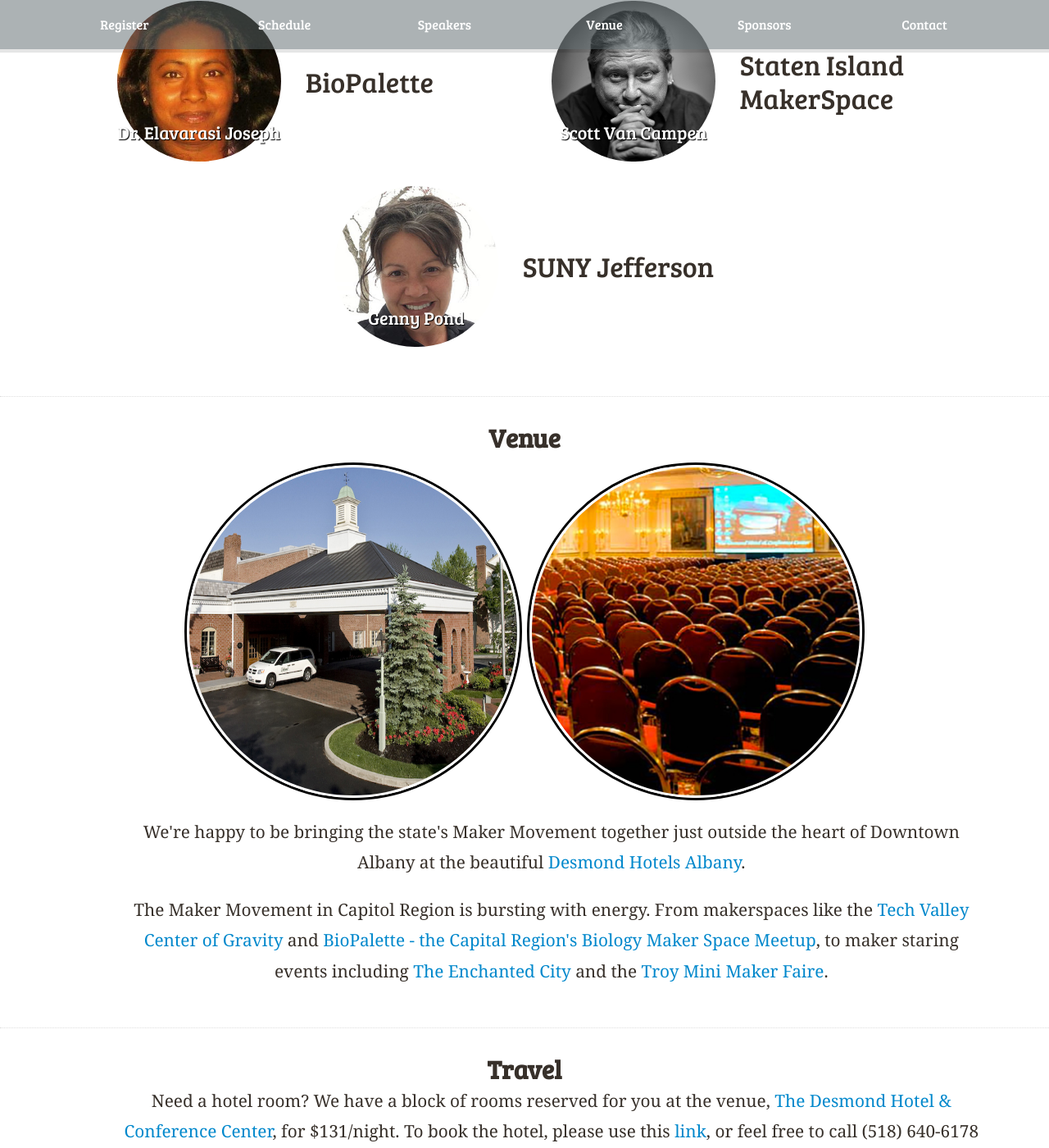
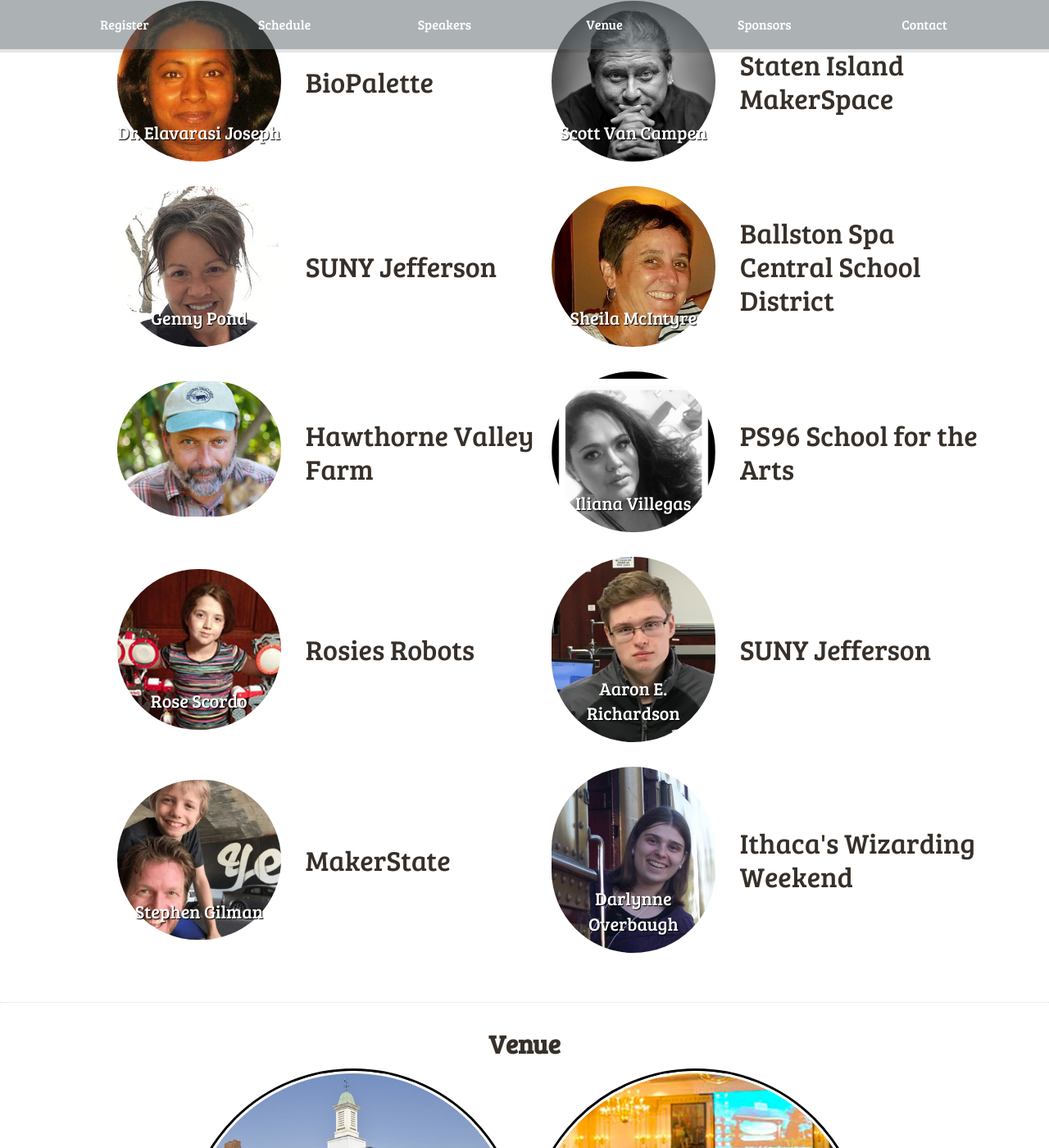
Before and after one commit to nysmakers/nysmakers.github.io, a Jekyll site: the page built from index.html, in a window 1280 px wide and 1400 px high, scrolled down 13092 px. Shown: the whole window at 82% size. Built offline with Jekyll 4.4.1, drawn with Linux system fonts in a browser that asks for light colours; some web fonts are replaced; comment, search, counter and statistics services are not loaded.

Commit message:
Added 7 more speakers

```diff
--- a/2017/stylesheets/responsive.css
+++ b/2017/stylesheets/responsive.css
@@ -459,6 +459,27 @@
 #speakers #gennypond {
   background: url("/images/speakers/GennyPond.jpg") no-repeat;
   background-position-x: 35%; }
+#speakers #stevenmcintyre {
+  background: url("/images/speakers/StevenMcIntyre.jpg") no-repeat;
+  background-position-x: 35%; }
+#speakers #martinping {
+  background: url("/images/speakers/MartinPing.jpg") no-repeat;
+  background-position-x: 35%; }
+#speakers #llianavillegas {
+  background: url("/images/speakers/LlianaVillegas.png") no-repeat;
+  background-position-x: 35%; }
+#speakers #rosescordo {
+  background: url("/images/speakers/RoseScordo.jpg") no-repeat;
+  background-position-x: 35%; }
+#speakers #aaronrichardson {
+  background: url("/images/speakers/AaronRichardson.png") no-repeat;
+  background-position-x: 35%; }
+#speakers #stephengilman {
+  background: url("/images/speakers/StephenGilman.png") no-repeat;
+  background-position-x: 35%; }
+#speakers #darlynneoverbaugh {
+  background: url("/images/speakers/DarlynneOverbaugh.jpg") no-repeat;
+  background-position-x: 35%; }
 
 @media screen and (max-width: 780px) {
   #speakers #talks td:last-child {
--- a/index.html
+++ b/index.html
@@ -286,7 +286,7 @@
         <td>New York Hall of Science</td>
       </tr>
       <tr>
-        <td><a href="https://www.AdaSpace.org" id="jaimeelindvay">Jaimee Lindvay</a></td>
+        <td><a href="http://www.AdaSpace.org" id="jaimeelindvay">Jaimee Lindvay</a></td>
         <td>AdaSpace President</td>
       </tr>
       <tr>
@@ -430,8 +430,36 @@
         <td>Staten Island MakerSpace</td>
       </tr>
       <tr>
-        <td><a href="www.sunyjefferson.edu" id="gennypond">Genny Pond</a></td>
+        <td><a href="http://www.sunyjefferson.edu" id="gennypond">Genny Pond</a></td>
         <td>SUNY Jefferson</td>
+      </tr>
+      <tr>
+        <td><a href="https://twitter.com/LibraryMTE" id="stevenmcintyre">Sheila McIntyre</a></td>
+        <td>Ballston Spa Central School District</td>
+      </tr>
+      <tr>
+        <td><a href="https://hawthornevalley.org/" id="martinping"></a></td>
+        <td>Hawthorne Valley Farm</td>
+      </tr>
+      <tr>
+        <td><a href="http://lvillegas5.wixsite.com/website" id="llianavillegas">Iliana Villegas</a></td>
+        <td>PS96 School for the Arts</td>
+      </tr>
+      <tr>
+        <td><a href="http://rosiesrobots.blogspot.com" id="rosescordo">Rose Scordo</a></td>
+        <td>Rosies Robots</td>
+      </tr>
+      <tr>
+        <td><a href="http://www.sunyjefferson.edu" id="aaronrichardson">Aaron E. Richardson</a></td>
+        <td>SUNY Jefferson</td>
+      </tr>
+      <tr>
+        <td><a href="http://www.maker-state.com/" id="stephengilman">Stephen Gilman</a></td>
+        <td>MakerState</td>
+      </tr>
+      <tr>
+        <td><a href="http://wizardingweekend.com/" id="darlynneoverbaugh">Darlynne Overbaugh</a></td>
+        <td>Ithaca's Wizarding Weekend</td>
       </tr>
     </table>
   </section>
```
Also changed, not shown: images/speakers/AaronRichardson.png (added), images/speakers/DarlynneOverbaugh.jpg (added), images/speakers/LlianaVillegas.png (added), images/speakers/MartinPing.jpg (added), images/speakers/RoseScordo.jpg (added), images/speakers/StephenGilman.png (added), images/speakers/StevenMcIntyre.jpg (added).
